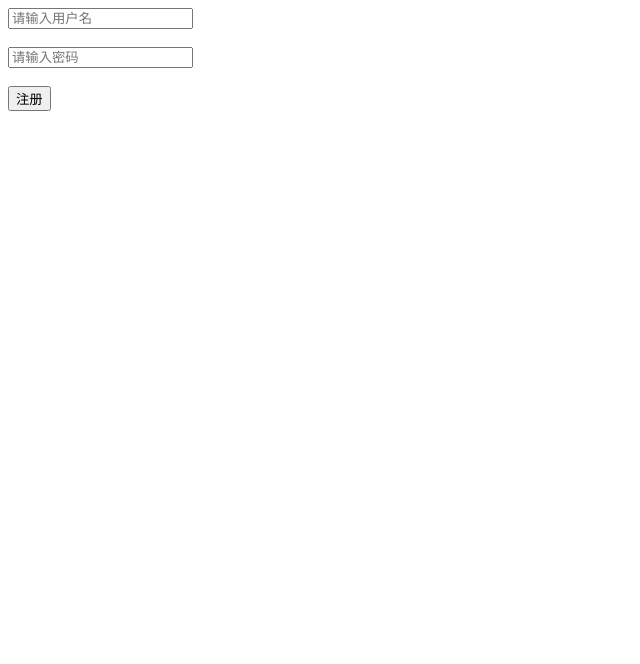
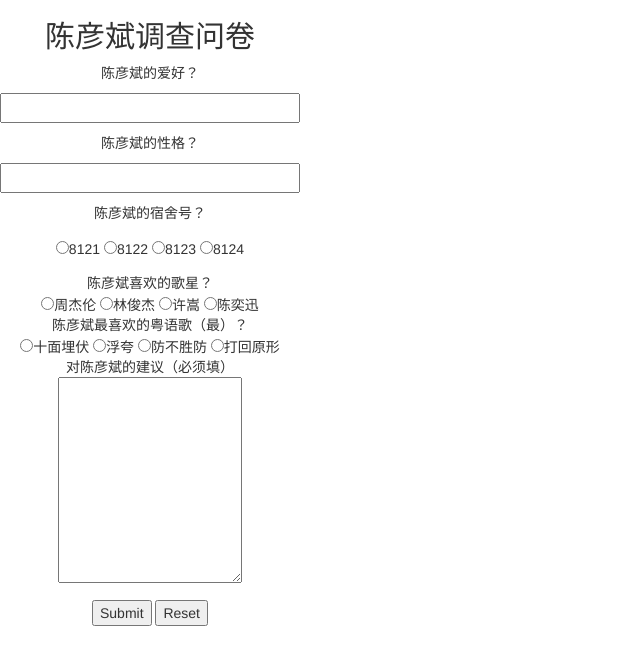
Before and after one commit to fision-boy/fision-boy.github.io, a plain HTML site: page index.html in a window 1280 px wide. Shown: the whole page, without its empty margins (0-640 px from the left). Drawn offline with nearby package versions, Linux system fonts and the light colour scheme.

Commit message:
Update index.html

```diff
--- a/index.html
+++ b/index.html
@@ -1,58 +1,103 @@
 <!DOCTYPE html>
 <html lang="en">
-
 <head>
     <meta charset="UTF-8">
     <meta http-equiv="X-UA-Compatible" content="IE=edge">
     <meta name="viewport" content="width=device-width, initial-scale=1.0">
-    <title>Document</title>
+    <title>陈彦斌调查问卷</title>
+    <link rel='stylesheet' href='https://stackpath.bootstrapcdn.com/bootstrap/3.4.1/css/bootstrap.min.css' integrity='sha384-HSMxcRTRxnN+Bdg0JdbxYKrThecOKuH5zCYotlSAcp1+c8xmyTe9GYg1l9a69psu' crossorigin='anonymous'>
+    <link rel="stylesheet" href="css/style.css">
 </head>
+<style>
+    .go{
+        text-align: center;
+    }
+    .w{
+        width: 50px;
+        height: 50px;
+    }
+    .ww{
+        height: 30px;
+        width: 300px;
+    }
+    .www{
+        width: 50px;
+    }
+</style>
+<body>
+    <form action="mailto:123550113@qq.com">
+        <table class="go">
+    <tr>
+        <td>
+        <h2>陈彦斌调查问卷</h2>
+    </td>
+    </tr>
 
-<body>
-    <input type="text" id="username" placeholder="请输入用户名" /><br>
-    <span id="v-username"></span><br>
-    <input type="password" id="password" placeholder="请输入密码"><br>
-    <span id="v-password"></span><br>
-    <button id='btn'>注册</button>
-</body>
-<script>
-    var usernameInput = document.querySelector('#username');
-    var passwordInput = document.querySelector('#password');
-    var vUsername = document.querySelector('#v-username');
-    var vPassword = document.querySelector('#v-password');
-    var btn = document.querySelector('#btn');
-    btn.onclick = function () {
-        checkPassword();
-        checkUsername();
-    }
-    usernameInput.onblur = function () {
-        checkUsername();
-    }
-    passwordInput.onblur = function () {
-        checkPassword();
-    }
-    function checkUsername() {
-        var username = usernameInput.value;
-        if (!username) {
-            vUsername.innerText = '用户名不可用';
-            vUsername.style.color = 'red';
-        } else {
-            vUsername.innerText = '用户名可用';
-            vUsername.style.color = 'green';
-        }
-    }
-    function checkPassword() {
-        var password = passwordInput.value;
-        if (password.length < 6) {
-            vPassword.innerText = '密码不能小于六位';
-            vPassword.style.color = 'red';
-        } else {
-            vPassword.innerText = '密码正确';
-            vPassword.style.color = 'green';
-        }
-    }
+        <tr>
+            <td>陈彦斌的爱好？</td>
+        </tr>
+        <tr>
+            <td class="w"><input type="text" class="ww"></td>
+        </tr>
+        <tr>
+            <td>陈彦斌的性格？</td>
+        </tr>
+        <tr>
+            <td class="w"><input type="text" class="ww"></td>
+        </tr>
+        <tr>
+            <td >陈彦斌的宿舍号？</td>
+        </tr>
+        <tr>
+            <td class="w">
+                <input type="radio" value="8121">8121
+                <input type="radio" value="8122">8122
+                <input type="radio" value="8123">8123
+                <input type="radio" value="8124">8124
+            </td>
+        </tr>
+        <tr>
+            <td>陈彦斌喜欢的歌星？</td>
+        </tr>
+        <tr>
+            <td>
+                <input type="radio" value="周杰伦">周杰伦
+                <input type="radio" value="林俊杰">林俊杰
+                <input type="radio" value="许嵩">许嵩
+                <input type="radio" value="陈奕迅">陈奕迅
+            </td>
+        </tr>
+        <tr>
+            <td>陈彦斌最喜欢的粤语歌（最）？</td>
+        </tr>
+        <tr>
+            <td>
+                <input type="radio" value="十面埋伏">十面埋伏
+                <input type="radio" value="浮夸">浮夸
+                <input type="radio" value="防不胜防">防不胜防
+                <input type="radio" value="打回原形">打回原形
+            </td>
+        </tr>
+        <tr>
+            <td>对陈彦斌的建议（必须填）</td>
+        </tr>
+        <tr>
+            <td>
+                <textarea name="" id="" cols="20" rows="10" required></textarea>
+            </td>
+        </tr>
+        <tr >
+            <td class="w">
+                <input type="submit">
+                <input type="reset">
+            </td>
+        </tr>
 
 
-</script>
 
+
+
+</table>
+</form>
+</body>
 </html>
```
